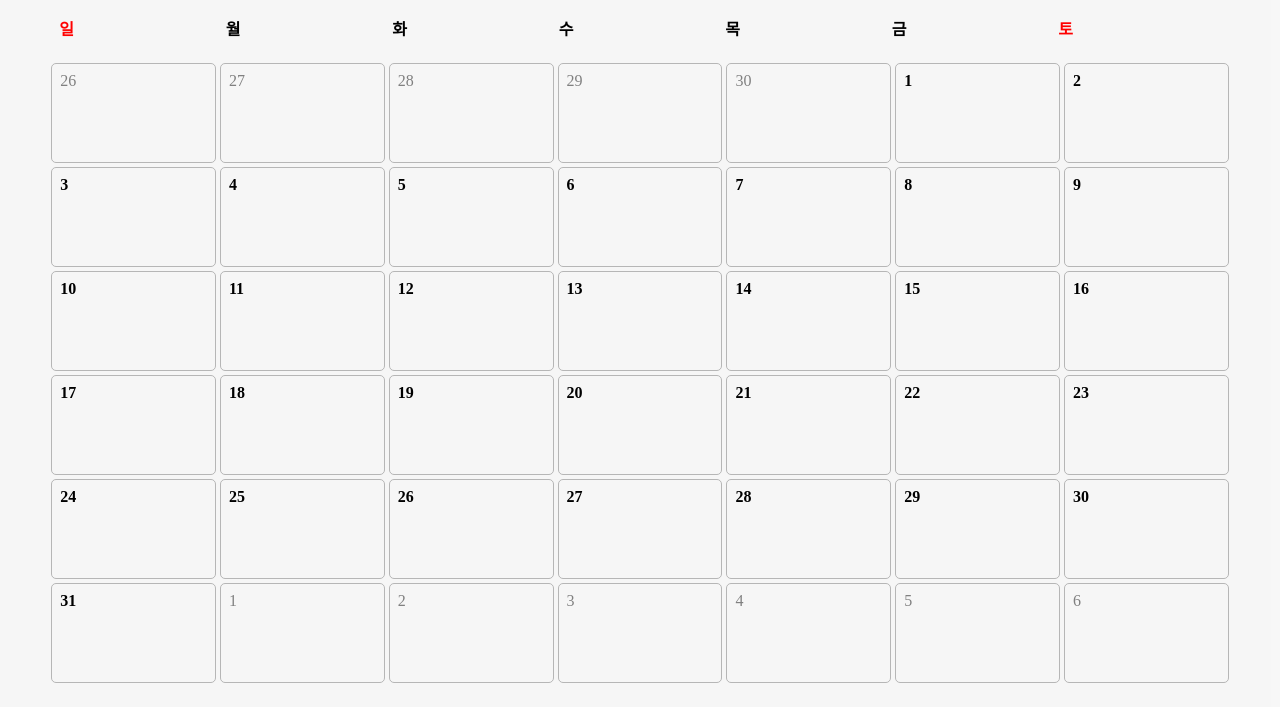
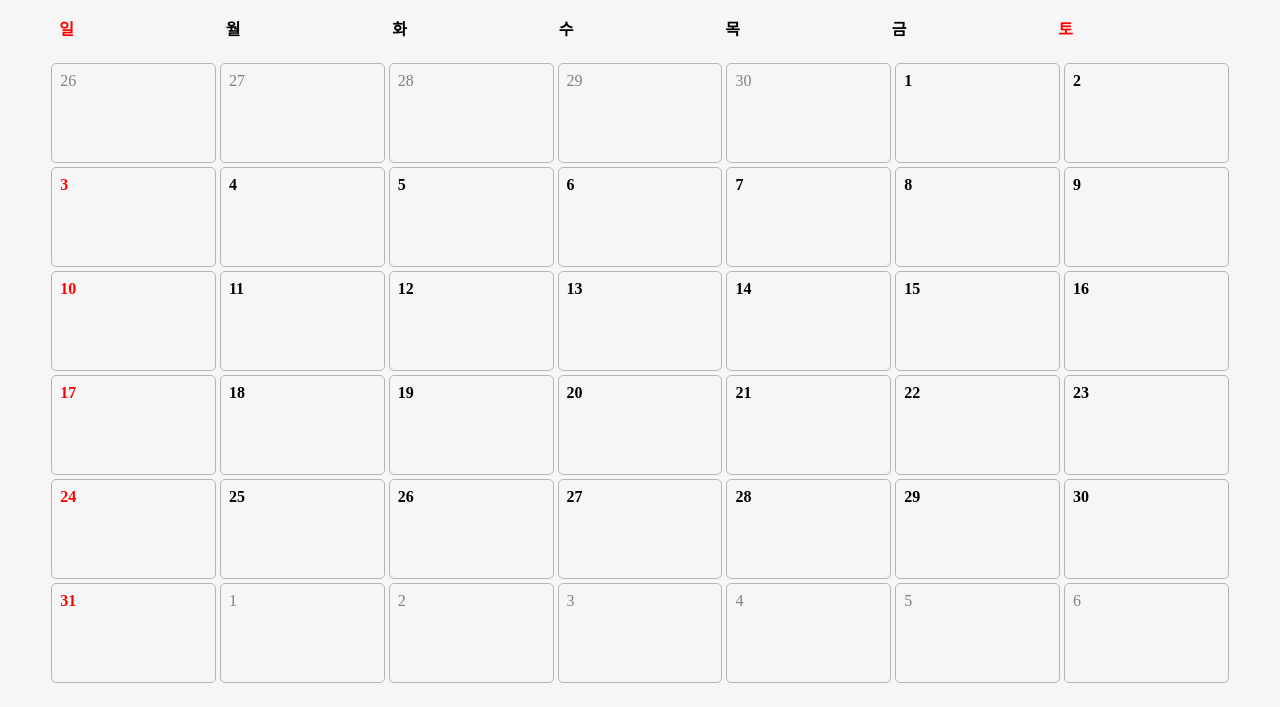
Before and after one commit to jrk9204/calendar-planner, a plain HTML site: page index.html in a window 1280 px wide. Shown: the part 93-800 px from the top of the page. Drawn offline with Linux system fonts and the light colour scheme; a web font is replaced by a local one.

Commit message:
[update] weekend color

```diff
--- a/index.css
+++ b/index.css
@@ -65,6 +65,10 @@
 }
 .actuallDate::-webkit-scrollbar {
   display: none;
+}
+
+.actuallWeekDay {
+  color: red;
 }
 
 .prevDate,
--- a/setday.js
+++ b/setday.js
@@ -51,6 +51,11 @@ const setDays = () => {
       displayDays.appendChild(prevDate);
     } else if (firstDay < i && i <= daysInMonth + firstDay) {
       let date = i - firstDay;
+      let findWeekend = new Date(year, month, date).getDay();
+      if (findWeekend === 0) {
+        actuallDate.classList.add("actuallWeekDay");
+      }
+
       actuallDate.textContent = date;
       actuallDate.addEventListener("click", () => {
         handleDate(date);
```
